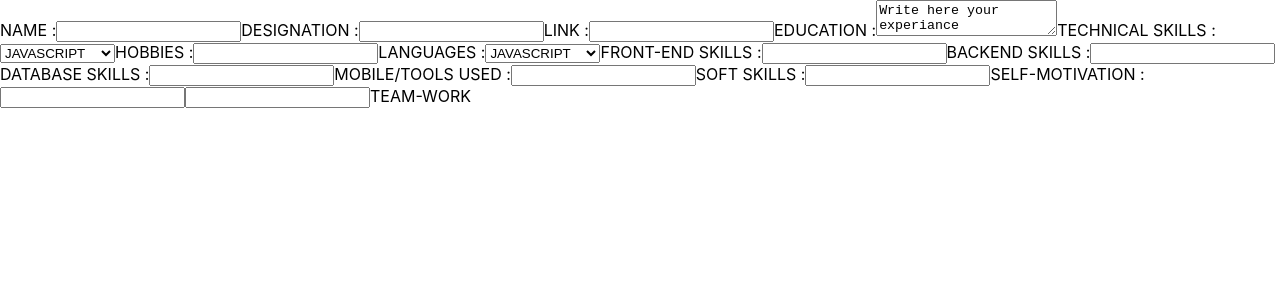
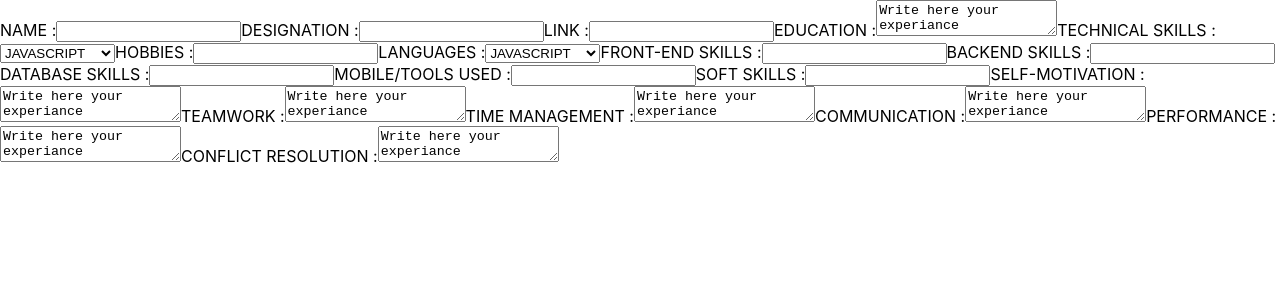
Before and after one commit to DevRiders/Rdevjamweek, a React app in the folder client/: page /createfile in a window 1280 px wide. Shown: the top 300 px of the page. Built offline with nearby package versions, Linux system fonts and the light colour scheme.

Commit message:
third commit

```diff
--- a/client/src/App.js
+++ b/client/src/App.js
@@ -1,16 +1,20 @@
 import React ,{ Component }from 'react';
 import classes from './App.css';
 import Login from './Containers/Login/Login';
-import {BrowserRouter , Route} from 'react-router-dom';
+import {BrowserRouter , Route, Switch} from 'react-router-dom';
 import CreateFile from './Containers/CreateFile/CreateFile';
 class App extends Component{
   render(){
   return (
     <BrowserRouter>
+
     <div className={classes.App}>
+    <Switch>
           <Route exact path="/" component={Login}></Route>
           <Route exact path="/createfile" component={CreateFile}></Route>
+          </Switch>
     </div>
+
     </BrowserRouter>
   );
 }
--- a/client/src/Containers/CreateFile/CreateFile.css
+++ b/client/src/Containers/CreateFile/CreateFile.css
@@ -10,4 +10,24 @@
 .Createfile form {
     padding: 20px;
     background-color: transparent;
+    display: flex;
+    flex-direction: column;
 }
+.Createfile form input{
+    background: transparent;
+    border-right-style: none;
+    border-left-style: none;
+    border-top-style: none;
+    border-radius: 10px;
+}
+.Createfile form label{
+    padding: 25px;
+}
+.Createfile form textarea{
+    box-sizing: border-box;
+    background: transparent;
+    border-right-style: none;
+    border-left-style: none;
+    border-top-style: none;
+    border-radius: 10px;
+}
--- a/client/src/Containers/CreateFile/CreateFile.js
+++ b/client/src/Containers/CreateFile/CreateFile.js
@@ -5,6 +5,23 @@ class CreateFile extends Component {
     constructor(){
         super();
         this.state = {
+                name:"",
+                des:"",
+                lin:"",
+                exp:"",
+                ts:[],
+                hby:"",
+                lng:[],
+                frnt:[],
+                back:[],
+                dta:[],
+                mob:[],
+                ss:"",
+                smot:"",
+                tt:"",
+                tm:"",
+                comm:"",
+                perf:"",
 
         }
     }
@@ -100,15 +117,28 @@ class CreateFile extends Component {
                 </label>
                 <label>
                     SELF-MOTIVATION :
-                    <input
-                    type="text"
-                    name="smot"
-                    ></input>
+                    <textarea value='Write here your experiance' />
                 </label>
-                <input
-                type="text"
-                name="twrk"></input>
-                <label htmlFor="twrk">TEAM-WORK</label>
+                <label>
+                    TEAMWORK :
+                    <textarea value='Write here your experiance' />
+                </label>
+                <label>
+                    TIME MANAGEMENT :
+                    <textarea value='Write here your experiance' />
+                </label>
+                <label>
+                    COMMUNICATION :
+                    <textarea value='Write here your experiance' />
+                </label>
+                <label>
+                    PERFORMANCE :
+                    <textarea value='Write here your experiance' />
+                </label>
+                <label>
+                    CONFLICT RESOLUTION :
+                    <textarea value='Write here your experiance' />
+                </label>
             </form>
 
         </div>
--- a/client/src/Containers/Login/Login.js
+++ b/client/src/Containers/Login/Login.js
@@ -2,15 +2,18 @@ import React,{Component} from 'react';
 import classes from './Login.css';
 import Button from '../UI/Button/Button';
 //import { Link } from 'react-router-dom';
-//import axios from 'axios';
+import axios from 'axios';
+import { Redirect } from 'react-router-dom';
 
 class Login extends Component {
    constructor(){
        super();
        this.state = {
            username: "",
-           password: ""
+           password: "",
+           isLoggedIn: false
        };
+      // this.handleRes = this.handleRes.bind(this);
     }
 
     onChange = e =>
@@ -24,17 +27,29 @@ class Login extends Component {
         const userData ={
             username: this.state.username,
             password: this.state.password
+
         };
+
             console.log(userData);
             axios.post('http://localhost:5000/admin/login',{userData})
             .then(res => {
+                    this.setState({
+                        isLoggedIn: res.data.isLoggedIn
+                    });
                 // made some changes................
                 // <Link to= '/createfile'></Link>
-                console.log(res);
+
             }).catch(err => console.log(err));
     };
 
+
+
+
     render(){
+        let redirect = null;
+        if(this.state.isLoggedIn) {
+            redirect= <Redirect to="/createfile"/>
+        }
 
     return (
         <div className={classes.Log}>
@@ -50,7 +65,7 @@ class Login extends Component {
                 </label>
 
                 <Button btnType="submit" clicked={this.onSubmit}>SUBMIT</Button>
-
+              {redirect}
 
             </form>
         </div>
```
Also changed, not shown: 1 other file (tests, documents, lock files or other folders).
